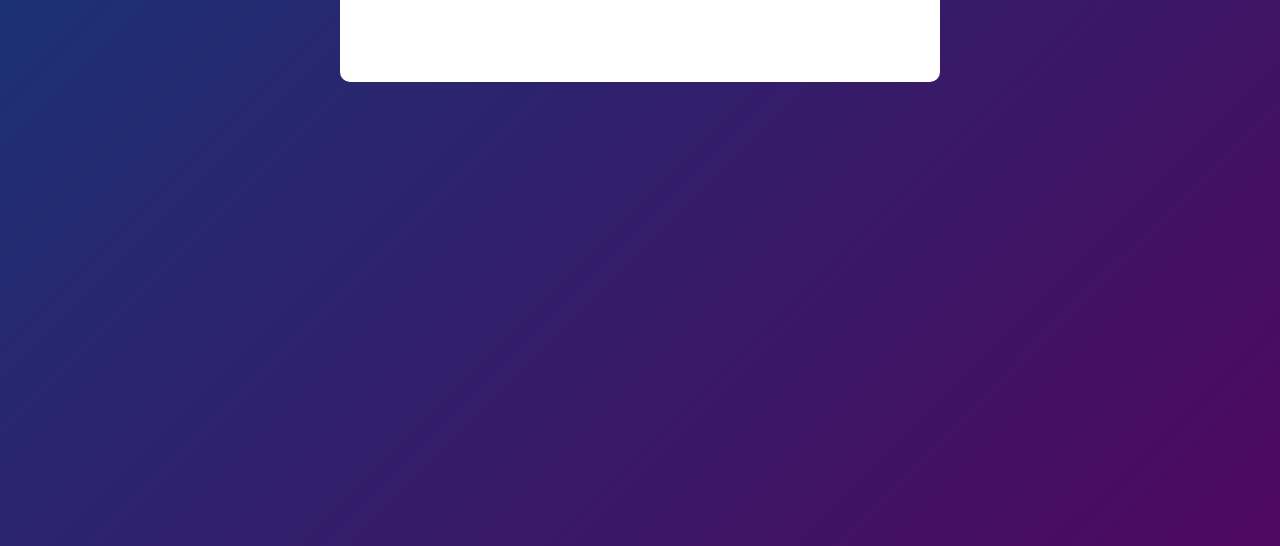
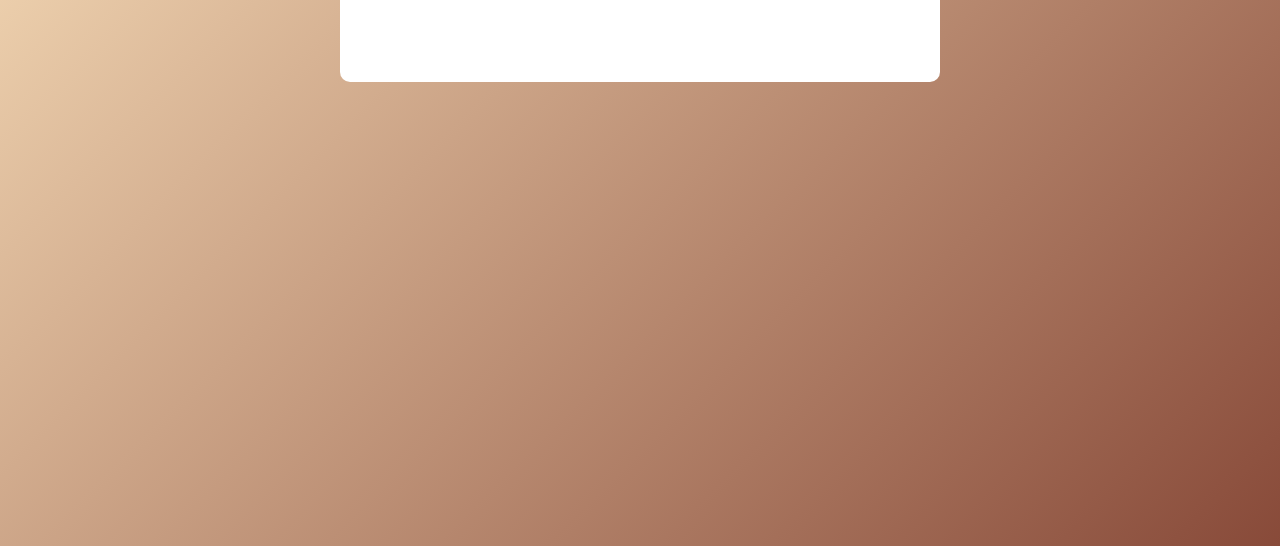
Before and after one commit to juliebefana/todo, a plain HTML site: page index.html in a window 1280 px wide. Shown: the part 254-800 px from the top of the page. Drawn offline with Linux system fonts and the light colour scheme.

Commit message:
changed background color

```diff
--- a/style.css
+++ b/style.css
@@ -8,7 +8,7 @@
 .container {
     width: 100%;
     min-height: 100vh;
-    background: linear-gradient(135deg, #153677, #4e085f);
+    background: linear-gradient(135deg, #F9E0BB, #884A39);
     padding: 10px;
 }
 
```
